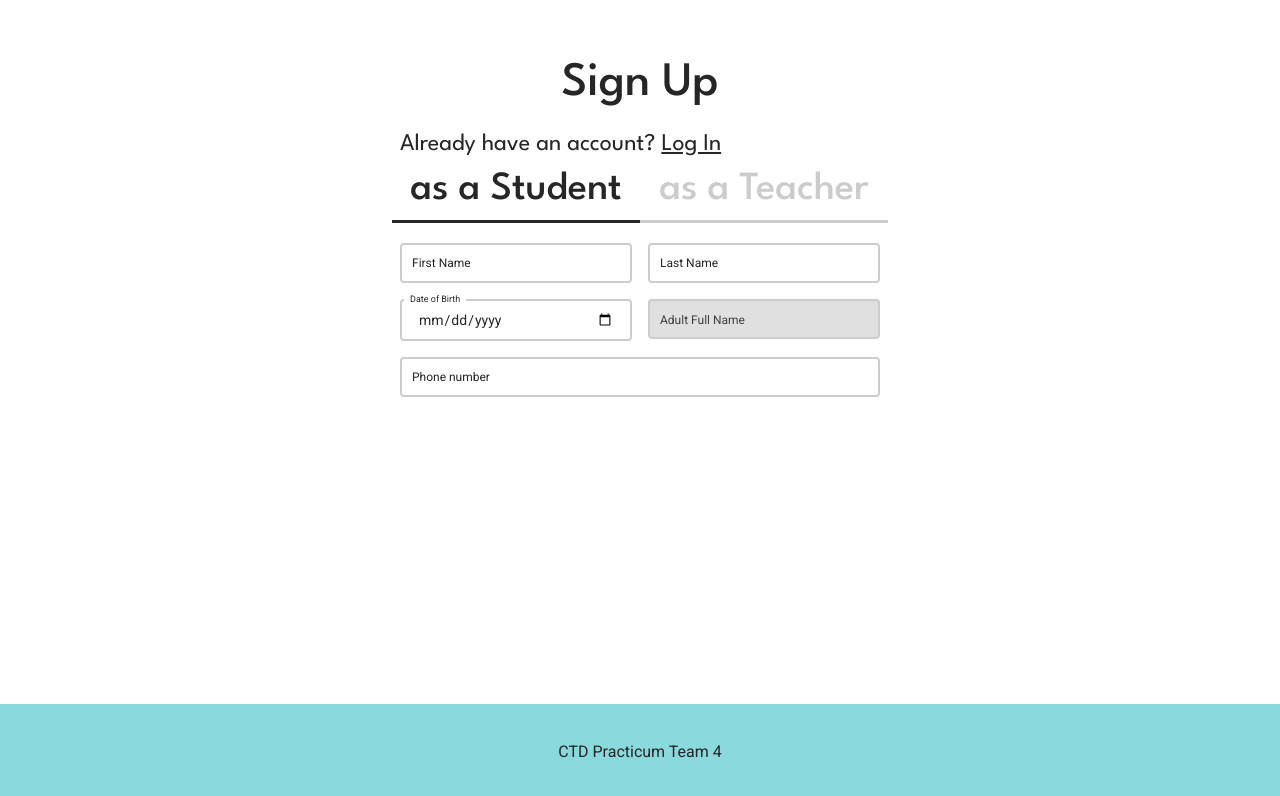
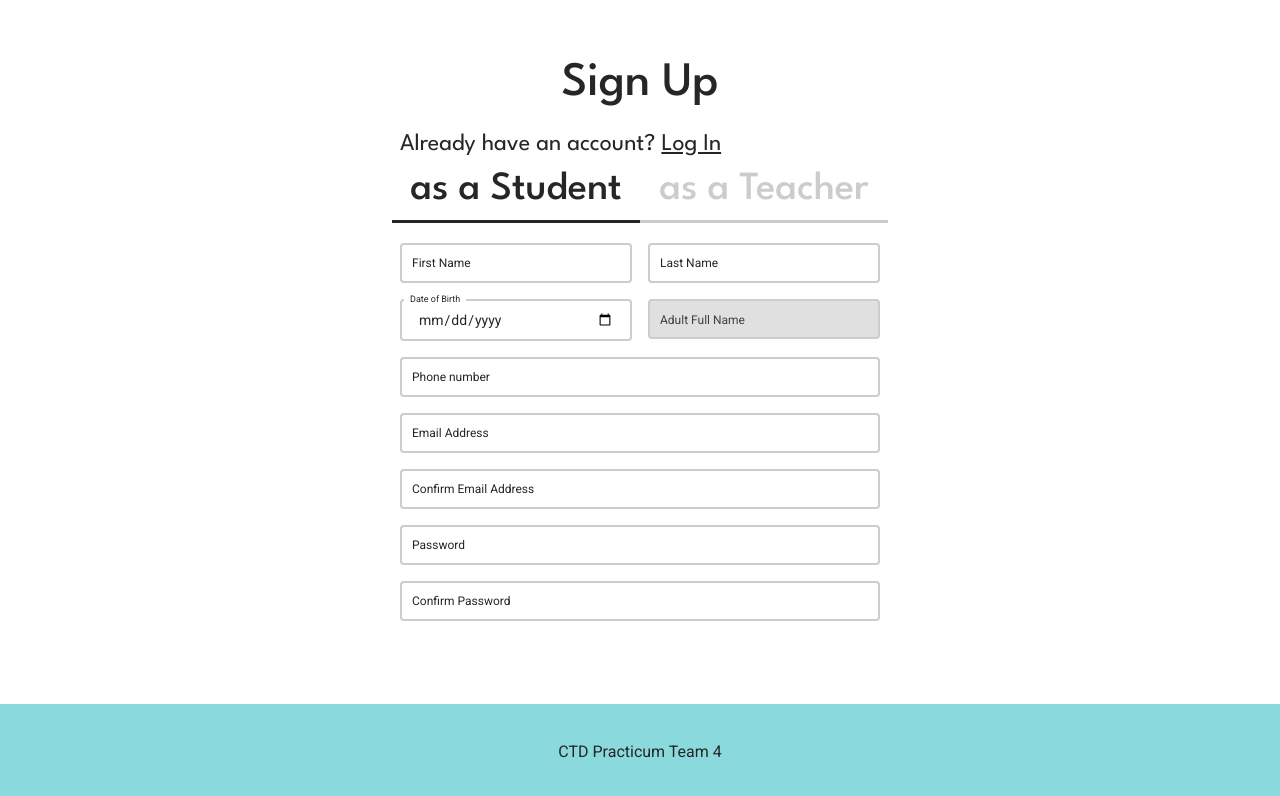
Before and after one commit to Code-the-Dream-School/gg-pac-team4-front, a React (Vite) app: page /register in a window 1280 px wide. Shown: the top 796 px of the page. Built offline with nearby package versions, Linux system fonts and the light colour scheme.

Commit message:
add email and password fields to the registration form

```diff
--- a/src/components/auth/Register.jsx
+++ b/src/components/auth/Register.jsx
@@ -10,10 +10,16 @@ const Register = () => {
   const [isAdultNameRequired, setIsAdultNameRequired] = useState(false);
   const [adultName, setAdultName] = useState('');
   const [phoneNumber, setPhoneNumber] = useState('');
+  const [email, setEmail] = useState('');
+  const [confirmEmail, setConfirmEmail] = useState('');
+  const [password, setPassword] = useState('');
+  const [confirmPassword, setConfirmPassword] = useState('');
+
+
 
   const handleUserRegistration = (event) => {
     event.preventDefault();
-    console.log("SUBMIT FORM")
+    console.log("SUBMIT FORM");
   }
 
   const switchUserRole = () => {
@@ -50,6 +56,23 @@ const Register = () => {
   const handlePhoneChange = (event) => {
     setPhoneNumber(event.target.value);
   }
+
+  const handleEmailChange = (event) => {
+    setEmail(event.target.value);
+  }
+
+  const handleConfirmEmailChange = (event) => {
+    setConfirmEmail(event.target.value);
+  }
+
+  const handlePasswordChange = (event) => {
+    setPassword(event.target.value);
+  }
+
+  const handleConfirmPasswordChange = (event) => {
+    setConfirmPassword(event.target.value);
+  }
+
 
   const calculateAge = (birthdate) => {
     const birthDate = new Date(birthdate);
@@ -138,16 +161,53 @@ const Register = () => {
               </FormInput>
             </div>
             <FormInput
-              type="text"
+              type="tel"
               id="phone"
               label="phone"
               value={phoneNumber}
               onChange={handlePhoneChange}
+              pattern="[0-9]{3}-[0-9]{3}-[0-9]{4}"
               placeholder=" ">
               Phone number
             </FormInput>
           </>
         )}
+        <FormInput
+          type="email"
+          id="email"
+          label="email"
+          value={email}
+          onChange={handleEmailChange}
+          placeholder=" ">
+          Email Address
+        </FormInput>
+        <FormInput
+          type="email"
+          id="email2"
+          label="email2"
+          value={confirmEmail}
+          onChange={handleConfirmEmailChange}
+          placeholder=" ">
+          Confirm Email Address
+        </FormInput>
+        <FormInput
+          type="password"
+          id="password"
+          label="password"
+          value={password}
+          onChange={handlePasswordChange}
+          placeholder=" ">
+          Password
+        </FormInput>
+        <FormInput
+          type="password"
+          id="password2"
+          label="password2"
+          value={confirmPassword}
+          onChange={handleConfirmPasswordChange}
+          placeholder=" ">
+          Confirm Password
+        </FormInput>
       </form>
 
 
```
